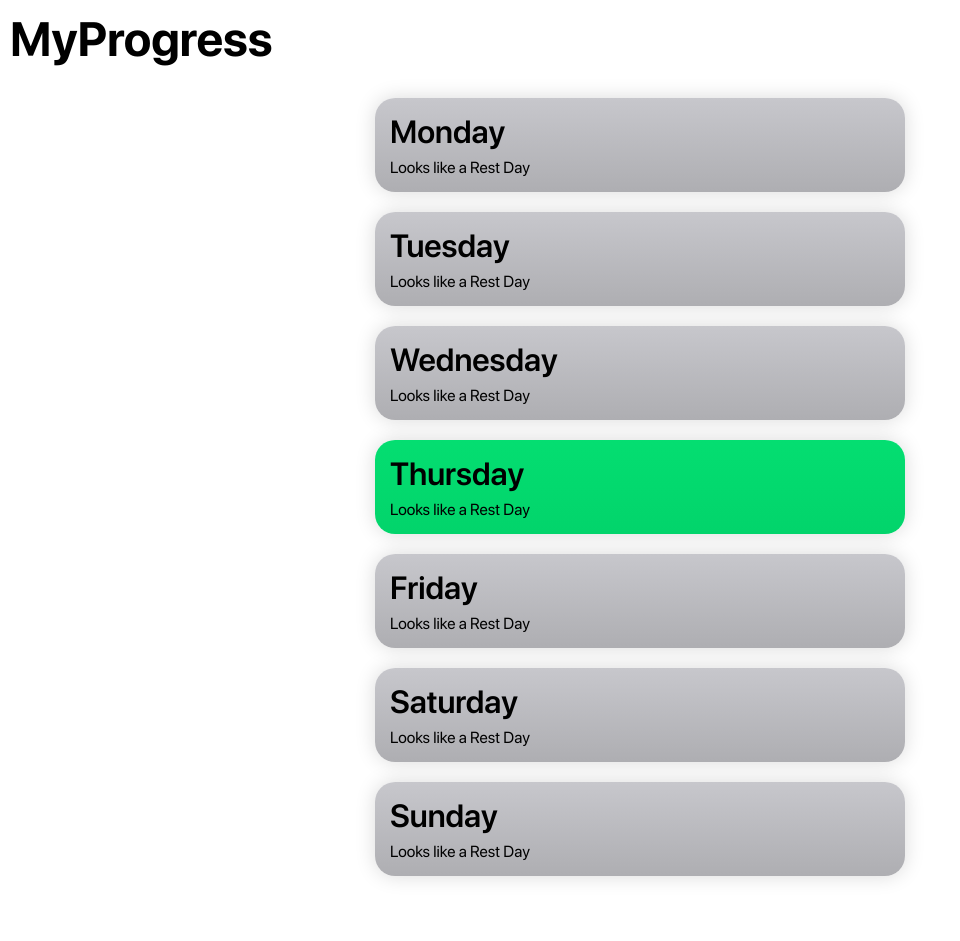
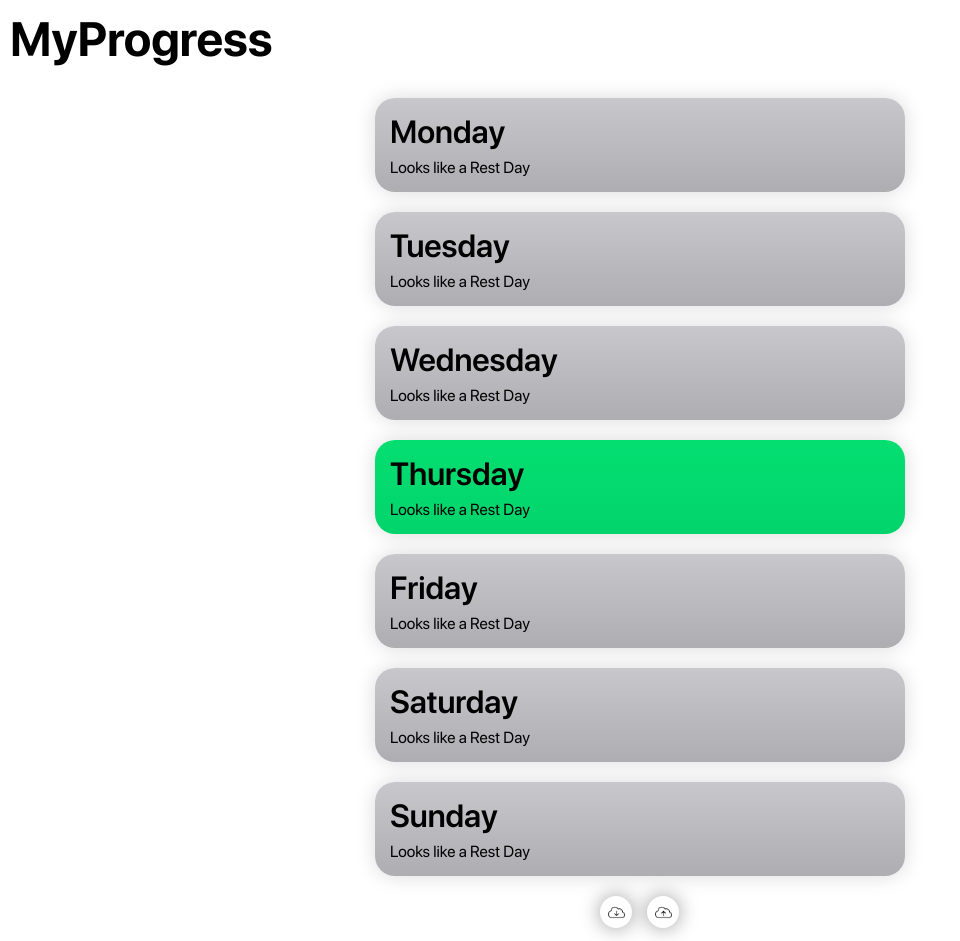
Before and after one commit to Simonfurlan/myProgress, a plain HTML site: page index.html in a window 1280 px wide. Shown: the whole page, without its empty margins (0-960 px from the left). Before the commit the page ends 901 px from the top, so only its background shows below. Drawn offline with Linux system fonts and the light colour scheme.

Commit message:
Import Export

```diff
--- a/index.html
+++ b/index.html
@@ -8,6 +8,7 @@
    </head>
    <body>
       <p id="titleText" class="bigFont">MyProgress</p>
+
       <div class="popup" id="popup">
          <div class="popup-content">
             <span class="close" onclick="closePopup()">&times;</span>
@@ -191,6 +192,13 @@
          </div>
       </div>
 
+      <div style="width: 80px; align-self: center;">
+        <button class="btnDownload" onclick="exportLocalStorageToJSON('MyProgress.json');"></button>
+
+        <!-- Input element to choose the JSON file -->
+        <input class="btnUpload" type="file" id="fileInput" />
+      </div>
+
       <script src="script.js"></script>
    </body>
 </html>
--- a/mobile.css
+++ b/mobile.css
@@ -204,6 +204,33 @@ table {
   border-radius: 50px;
 }
 
+.btnDownload {
+  width: 32px;
+  height: 32px;
+  background: url(download-icon.png) no-repeat;
+  background-size: 17px;
+  background-position: center;
+  border: none;
+  background-color: white;
+  border-radius: 50px;
+  margin-right: 15px;
+  box-shadow: 0 0 20px rgba(0, 0, 0, 0.4);
+}
+
+.btnUpload {
+  content-visibility: hidden;
+  position: absolute;
+  width: 32px;
+  height: 32px;
+  background: url(upload-icon.png) no-repeat;
+  background-size: 17px;
+  background-position: center;
+  border: none;
+  background-color: white;
+  border-radius: 50px;
+  box-shadow: 0 0 20px rgba(0, 0, 0, 0.4);
+}
+
 /* Styles for the popup */
 .popup {
   display: none;
--- a/script.js
+++ b/script.js
@@ -813,3 +813,69 @@ function loadStorage(){
   calculateVolume("Sat");
   calculateVolume("Sun");
 }
+
+
+// import/export JSON
+
+function exportLocalStorageToJSON(filename) {
+  // Retrieve all entries from localStorage
+  const localStorageData = {};
+  for (let i = 0; i < localStorage.length; i++) {
+    const key = localStorage.key(i);
+    localStorageData[key] = localStorage.getItem(key);
+  }
+
+  // Convert data to JSON format
+  const jsonData = JSON.stringify(localStorageData, null, 2);
+
+  // Create a Blob with the JSON data
+  const blob = new Blob([jsonData], { type: "application/json" });
+
+  // Create a link element to trigger the download
+  const downloadLink = document.createElement("a");
+  downloadLink.download = filename || "localStorageData.json";
+  downloadLink.href = URL.createObjectURL(blob);
+  downloadLink.click();
+
+  // Clean up the URL object to free up resources
+  URL.revokeObjectURL(downloadLink.href);
+}
+
+// Attach event listener to the file input element
+document.getElementById("fileInput").addEventListener("change", importJSON);
+
+function importJSON(event) {
+  const fileInput = event.target;
+
+  if (!fileInput || !fileInput.files || fileInput.files.length === 0) {
+    alert("Please choose a valid JSON file.");
+    return;
+  }
+
+  const file = fileInput.files[0];
+  const reader = new FileReader();
+
+  reader.onload = function(event) {
+    try {
+      const jsonData = JSON.parse(event.target.result);
+
+      // Clear existing localStorage entries
+      localStorage.clear();
+
+      // Load the JSON data into localStorage
+      for (const key in jsonData) {
+        if (jsonData.hasOwnProperty(key)) {
+          localStorage.setItem(key, jsonData[key]);
+        }
+      }
+
+      alert("Progress data successfully imported.");
+      location.reload();
+    } catch (error) {
+      alert("Error parsing JSON file. Please make sure the file contains valid data.");
+      console.error(error);
+    }
+  };
+
+  reader.readAsText(file);
+}
```
Also changed, not shown: download-icon.png (added), upload-icon.png (added).
